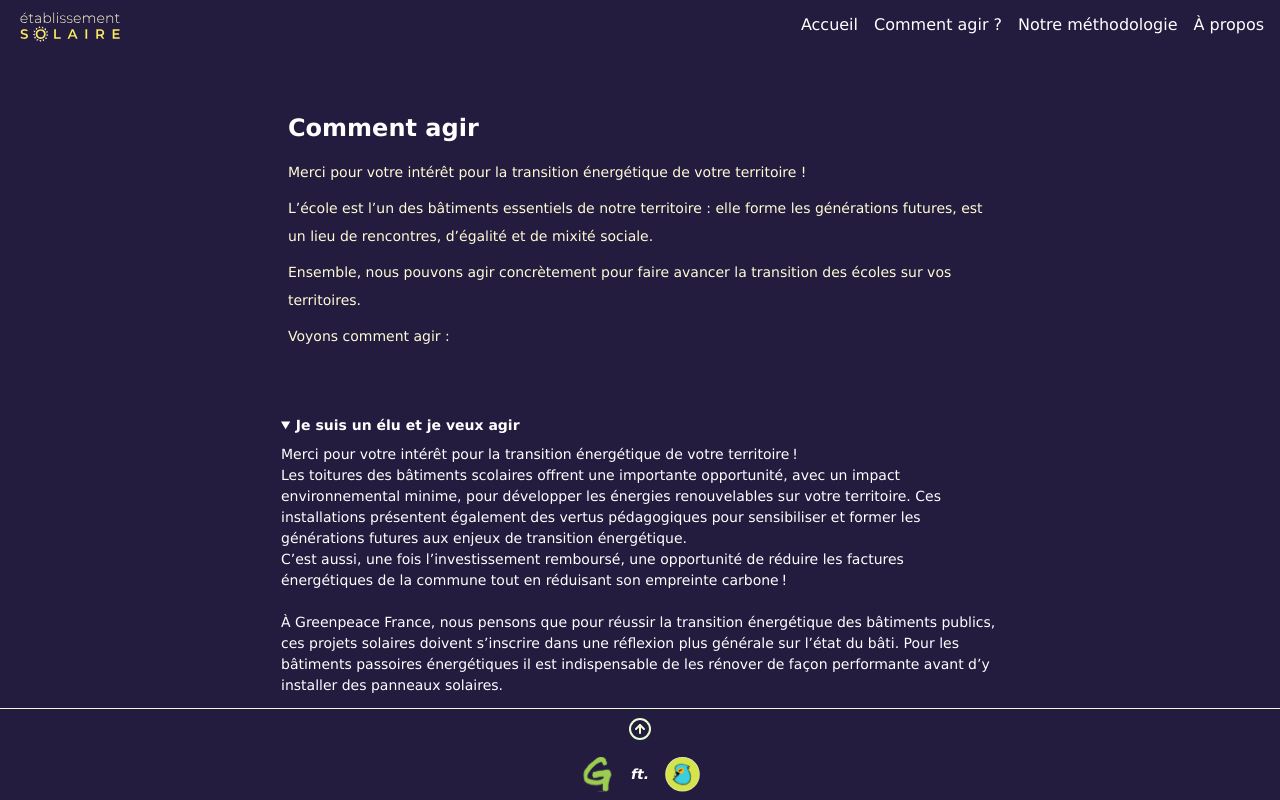
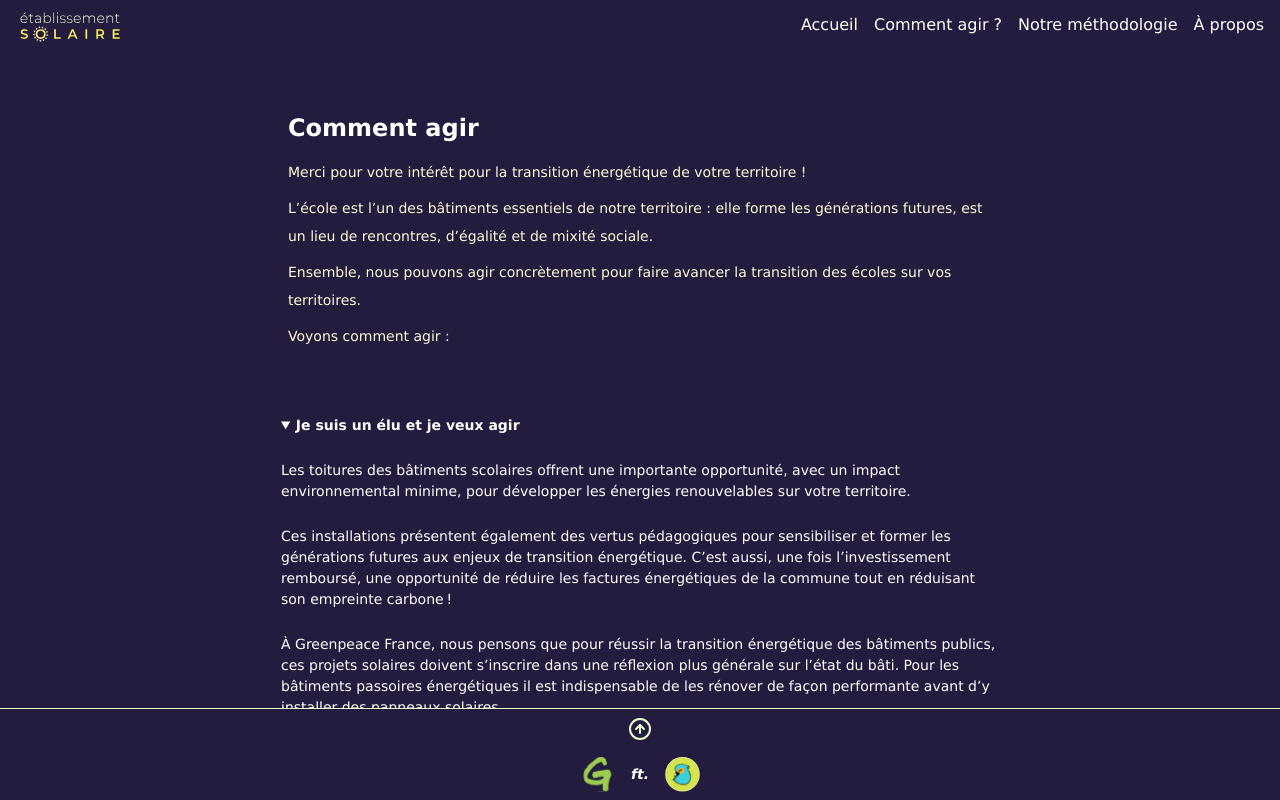
Before and after one commit to jbuiquan/13_potentiel_solaire, a Next.js app in the folder application/: page /comment-agir in a window 1280 px wide. Both pictures are taken after a click on the heading "Je suis un élu et je veux agir". Shown: the top 800 px of the page. Built offline with nearby package versions, Linux system fonts and the light colour scheme.

Commit message:
correct accordion content

```diff
--- a/application/app/components/content/accordion-actions.tsx
+++ b/application/app/components/content/accordion-actions.tsx
@@ -1,51 +1,36 @@
 import { ACTION_LINKS } from './actions';
-
-export const ELU_INTRO_SHORT = (
-	<p>
-		De nombreuses communes nous ont fait remonter leurs difficultés à financer ces projets, de
-		rénovation comme de panneaux photovoltaïques, par manque de moyens financiers mis par
-		l’État.
-		<span className='font-bold'>
-			&nbsp;Si cela est votre cas, nous vous invitons à nous contacter à l’adresse suivante
-		</span>
-	</p>
-);
 
 export const ELU_INTRO_LONG = (
 	<>
-		<p>Merci pour votre intérêt pour la transition énergétique de votre territoire !</p>
-		<p>
+		<p className='mb-6 mt-6'>
 			Les toitures des bâtiments scolaires offrent une importante opportunité, avec un impact
 			environnemental minime, pour développer les énergies renouvelables sur votre territoire.
+		</p>
+		<p className='mb-6'>
 			Ces installations présentent également des vertus pédagogiques pour sensibiliser et
-			former les générations futures aux enjeux de transition énergétique.
+			former les générations futures aux enjeux de transition énergétique. C’est aussi, une
+			fois l’investissement remboursé, une opportunité de réduire les factures énergétiques de
+			la commune tout en réduisant son empreinte carbone !
 		</p>
-		<p>
-			C’est aussi, une fois l’investissement remboursé, une opportunité de réduire les
-			factures énergétiques de la commune tout en réduisant son empreinte carbone !
-		</p>
-		<br />
-		<p>
+		<p className='mb-6'>
 			À Greenpeace France, nous pensons que pour réussir la transition énergétique des
 			bâtiments publics, ces projets solaires doivent s’inscrire dans une réflexion plus
 			générale sur l’état du bâti. Pour les bâtiments passoires énergétiques il est
 			indispensable de les rénover de façon performante avant d’y installer des panneaux
 			solaires.
 		</p>
-		<br />
 	</>
 );
 
 export const ELU_BODY = (
 	<ul className='list-inside list-disc'>
-		<li className='mb-8 mt-2'>
+		<li className='mb-8 mt-6'>
 			De nombreuses communes nous ont fait remonter leurs difficultés à financer ces projets,
 			de rénovation comme de panneaux photovoltaïques, par manque de moyens financiers mis par
 			l’État.
-			<span className='font-bold'>
-				&nbsp;Si cela est votre cas, nous vous invitons à nous contacter à l’adresse
-				suivante
-			</span>
+			<p className='font-bold'>
+				Si cela est votre cas, nous vous invitons à nous contacter à l’adresse suivante :
+			</p>
 			<a
 				href={ACTION_LINKS.contact.url}
 				className='mt-3 block w-full rounded-md bg-green px-4 py-2 text-center font-bold text-darkgreen hover:underline'
@@ -72,29 +57,31 @@ export const ELU_BODY = (
 				>
 					photovoltaïque.info
 				</a>{' '}
-				de l’association Hespul
+				de l’association Hespul, avec les étapes pour réaliser un projet
 			</p>
 			<p>
 				– Le guide{' '}
 				<a
-					href='https://www.amorce.asso.fr/publications/elu-et-photovoltaique'
+					href='https://amorce.asso.fr/publications/guide-l-elu-et-le-photovoltaique-enp65'
 					target='_blank'
 					rel='noopener noreferrer'
 					className='text-green underline decoration-dotted decoration-2 underline-offset-4'
 				>
 					L’ÉLU et le photovoltaïque
 				</a>
+				&nbsp;du réseau AMORCE
 			</p>
 			<p>
-				– Le guide{' '}
+				– Le guide à l&apos;usage des collectivités locales (PDF de 1.6mo){' '}
 				<a
-					href='https://www.banquedesterritoires.fr/energies-renouvelables-guide-collectivites'
+					href='https://energie-partagee.org/wp-content/uploads/2020/12/BDT-2020-Guide-collectivite%CC%81s-Mieux-maitriser-de%CC%81veloppement-EnR-sur-territoire.pdf'
 					target='_blank'
 					rel='noopener noreferrer'
 					className='text-green underline decoration-dotted decoration-2 underline-offset-4'
 				>
 					Mieux maîtriser le développement des EnR sur son territoire
 				</a>
+				&nbsp;de la banque des territoires
 			</p>
 		</li>
 	</ul>
@@ -109,18 +96,17 @@ export const PARTICULIER_INTRO_SHORT = (
 
 export const PARTICULIER_INTRO_LONG = (
 	<>
-		<p>Merci pour votre intérêt pour la transition énergétique de votre territoire !</p>
-		<p>
+		<p className='mb-6 mt-6'>
 			L’école est l’un des bâtiments essentiels de notre territoire : elle forme les
 			générations futures, est un lieu de rencontres, d’égalité et de mixité sociale.
 		</p>
-		<p>
+		<p className='mb-6'>
 			Votre commune a donc un devoir d’action et d’exemplarité sur les écoles : trop d’écoles
 			ont un bâti dégradé, inadapté à des conditions d’apprentissage propices à la réussite
 			scolaire et qui peut engendrer des problèmes de santé (asthmes, allergies, problèmes
 			respiratoires, malaises, …).
 		</p>
-		<p>
+		<p className='mb-6'>
 			C’est pourquoi nous pensons que la transition des écoles doit être un des piliers
 			d’action de votre mairie : rénovation des bâtiments scolaires, pose de panneaux solaires
 			sur les toitures, végétalisation des cours, sensibilisation à la transition écologique,
@@ -132,6 +118,10 @@ export const PARTICULIER_INTRO_LONG = (
 
 export const PARTICULIER_BODY = (
 	<ul className='list-inside list-disc'>
+		<p className='mb-6 font-bold'>
+			Ensemble, nous pouvons agir concrètement pour faire avancer la transition sur vos
+			territoires :
+		</p>
 		<li className='mb-8 mt-2'>
 			Signer notre pétition nationale demandant des moyens et des actions d’urgence pour
 			<span className='font-bold'>
@@ -150,10 +140,15 @@ export const PARTICULIER_BODY = (
 			Informer
 			<span className='font-bold'>&nbsp;votre mairie&nbsp;</span>
 			sur le potentiel solaire des écoles de la commune et interroger pour savoir ce qu’elle
-			prévoit :
-			<button className='mt-3 w-full rounded-md bg-green px-4 py-2 font-bold text-darkgreen'>
-				Contacter par mail mon élu
-			</button>
+			prévoit de faire :
+			<a
+				href={ACTION_LINKS.contactElu.url}
+				target='_blank'
+				rel='noopener noreferrer'
+				className='mt-3 block w-full rounded-md bg-green px-4 py-2 text-center font-bold text-darkgreen'
+			>
+				{ACTION_LINKS.contactElu.label}
+			</a>
 		</li>
 		<li className='mb-8'>
 			Découvrez les projets de transition énergétique près de chez vous :
@@ -168,9 +163,13 @@ export const PARTICULIER_BODY = (
 				</a>
 			</p>
 		</li>
+	</ul>
+);
+
+export const PARTICULIER_END = (
 	<li>
 		Pour plus en savoir plus, rendez-vous sur la page “Comment agir ?” :
-			<p>
+		<p className='mb-4'>
 			<a
 				href={ACTION_LINKS.commentAgir.url}
 				className='text-green underline decoration-dotted decoration-2 underline-offset-4'
@@ -179,5 +178,4 @@ export const PARTICULIER_BODY = (
 			</a>
 		</p>
 	</li>
-	</ul>
 );
--- a/application/app/components/content/actions.ts
+++ b/application/app/components/content/actions.ts
@@ -5,10 +5,14 @@ export const ACTION_LINKS = {
   },
   contact: {
     label: 'Nous contacter',
-    url: 'mailto:contact@greenpeace.fr', // TODO : placer le correct email
+    url: 'https://www.greenpeace.fr/contact/', // TODO : placer le correct email
   },
   commentAgir: {
     label: 'Comment agir ?',
     url: '/comment-agir',
   },
+  contactElu: {
+    label: 'Contacter par mail mon élu',
+    url: 'https://www.data.gouv.fr/reuses/adresses-mairies-fr/'
+  }
 };
--- a/application/app/components/fiches/ficheEtablissement/ficheEtablissement.tsx
+++ b/application/app/components/fiches/ficheEtablissement/ficheEtablissement.tsx
@@ -2,8 +2,8 @@ import { Etablissement } from '@/app/models/etablissements';
 
 import {
 	ELU_BODY,
-	ELU_INTRO_SHORT,
 	PARTICULIER_BODY,
+	PARTICULIER_END,
 	PARTICULIER_INTRO_SHORT,
 } from '../../content/accordion-actions';
 import AccordionCard from '../shared/AccordionCard';
@@ -20,7 +20,6 @@ const actionsShort = [
 		title: 'Je suis un élu et je veux agir',
 		content: (
 			<>
-				{ELU_INTRO_SHORT}
 				{ELU_BODY}
 			</>
 		),
@@ -31,6 +30,7 @@ const actionsShort = [
 			<>
 				{PARTICULIER_INTRO_SHORT}
 				{PARTICULIER_BODY}
+        {PARTICULIER_END}
 			</>
 		),
 	},
@@ -60,7 +60,7 @@ export default function FicheEtablissement({ etablissement }: FicheEtablissement
 				<InstallationCard surfaceExploitableMax={etablissement.surface_exploitable_max} />
 				<GraphiqueCard />
 			</div>
-			<hr className='my-4' />
+			<hr className='my-2' />
 			<AccordionCard actions={actionsShort} />
 		</div>
 	);
```
Lines whose indentation alone changed are shown as unchanged.
